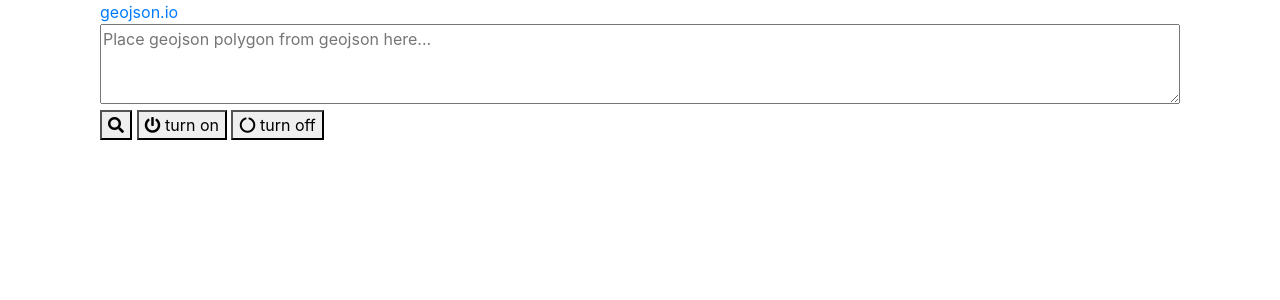
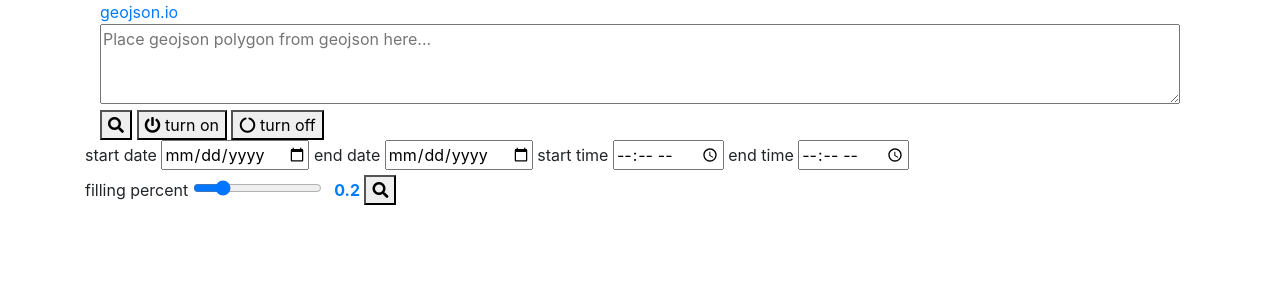
Before and after one commit to PtspluS/mongo_vls, a Flask app: page / in a window 1280 px wide. Shown: the part 62-362 px from the top of the page. Run offline with Flask 2, Linux system fonts and the light colour scheme; data that the repository does not hold is empty; some libraries are stand-ins or nearby versions.

Commit message:
Last update before evaluation

```diff
--- a/flask_server/functions.py
+++ b/flask_server/functions.py
@@ -9,7 +9,13 @@ from pymongo import MongoClient, DESCENDING
 from bson.objectid import ObjectId
 from bson import json_util
 import dateutil.parser
+from datetime import timedelta, date
 import re
+
+
+def daterange(start_date, end_date):
+    for n in range(int((end_date - start_date).days)):
+        yield start_date + timedelta(n)
 
 client = MongoClient(
     'mongodb+srv://toto:toto@cluster0.eu1pi.mongodb.net/vls?retryWrites=true&w=majority')
@@ -92,16 +98,18 @@ def get_stations():
 
 
 def get_station_with_percent_between_days_and_hours_and_the_name_of_this_function_is_too_long(start_day, end_day, start_time, end_time, percent=0.2):
-    print("NOPE")
+    start_day = date(int(start_day.split("-")[0]), int(start_day.split("-")[1]), int(start_day.split("-")[2]))
+    end_day = date(int(end_day.split("-")[0]), int(end_day.split("-")[1]), int(end_day.split("-")[2]))
+
     request = [
         {"$match":{"status": True}},  # only look for the working stations
         {"$sort": {"record_timestamp": DESCENDING}}, # sort by date
         {"$match":{    # time window to match
             "$or": [
                 # hardcoded time of two days because the worker did not work for ever
-                { "$and" : [ { "record_timestamp" : { "$lte" : dateutil.parser.parse(date+" "+ start_time + ".000Z")}} ,
-                        { "record_timestamp" : { "$gte" : dateutil.parser.parse(date+" "+ end_time +".000Z")}} ]
-                } for date in range(start_day, end_day)
+                { "$and" : [ { "record_timestamp" : { "$lte" : dateutil.parser.parse(jour.strftime("%Y-%m-%d")+" "+ end_time + ":16.683Z")}} ,
+                        { "record_timestamp" : { "$gte" : dateutil.parser.parse(jour.strftime("%Y-%m-%d")+" "+ start_time +":16.263Z")}} ]
+                } for jour in daterange(start_day, end_day)
                 ]
         }},
         {"$project":  # Calculate the total of places can be done with an index I think but meh where is the fun
@@ -122,7 +130,7 @@ def get_station_with_percent_between_days_and_hours_and_the_name_of_this_functio
                 "percent" : {"$divide": [ "$vlilles_dispo" , "$total" ]},
                 "record_timestamp" : "$record_timestamp"
     }},
-    {"$match":{"percent": {"$lte": percent} }}, # Look for the percentage
+    {"$match":{"percent": {"$lte": float(percent)} }}, # Look for the percentage
     {"$group":  # we groupe by station name in order to extract it and the time where it was at 20%
             {"_id":"$name",
             "entries" : {"$push" : {
@@ -136,7 +144,8 @@ def get_station_with_percent_between_days_and_hours_and_the_name_of_this_functio
     ]
     liste_station = collection_vlilles.aggregate(request)
     l = []
-    pprint(request)
+    # pprint(request)
     for station in liste_station:
+        # print(station)
         l.append(station["_id"])
     return l
--- a/flask_server/server.py
+++ b/flask_server/server.py
@@ -9,6 +9,10 @@ app = Flask("mongo_vls")
 @app.route('/')
 def hello_world():
     return render_template('index.html', stations=get_stations())
+
+@app.route('/js.js')
+def js():
+    return render_template('js.js')
 
 
 @app.route('/station/<stationname>',  methods=['GET', 'POST'])
@@ -52,8 +56,8 @@ def editstation(id_station):
 
 @app.route('/ultra/<startday>/<endday>/<startime>/<endtime>/<percent>')
 def ultra(startday, endday, startime, endtime, percent = 0.2):
-    #  get_station_with_percent_between_days_and_hours_and_the_name_of_this_function_is_too_long
-    return "", 204
+    stations = get_station_with_percent_between_days_and_hours_and_the_name_of_this_function_is_too_long(startday, endday, startime, endtime, percent)
+    return render_template("liste.html", liste=stations)
 
 
 if __name__ == '__main__':
--- a/flask_server/templates/index.html
+++ b/flask_server/templates/index.html
@@ -39,7 +39,25 @@
 
     <div id="toggled"  class="container " ></div>
 
+    <div id="ultra-search">
+        <label>start date</label>
+        <input type="date" name="startdate" id="startdate">
 
+        <label>end date</label>
+        <input type="date" name="enddate" id="enddate">
+
+        <label>start time</label>
+        <input type="time" name="starttime" id="starttime">
+        <label>end time</label>
+        <input type="time" name="endtime" id="endtime">
+        <br/>
+        <label>filling percent</label>
+        <input type="range" min="0" max="1" step="0.01" value="0.2" onchange="document.querySelector('#sliderval').innerHTML = this.value">
+        <span id="sliderval" class="font-weight-bold text-primary ml-2 mt-1 valueSpan">0.2</span>
+
+        <button onclick="ULTRAsearchstation();"> <i class="fas fa-search"></i> </button>
+        <div id="ultra-search-result"></div>
+    </div>
 
     <div class="modal" id="editModal" tabindex="-1">
         <div class="modal-dialog">
@@ -71,91 +89,7 @@
         </div>
       </div>
 
-    <script>
-        function searchstationSelect(){
-            if(document.getElementsByName("stations")[0].value != '...'){
-                fetch("/station/"+ document.getElementsByName("stations")[0].value).then(response =>{
-                    response.text().then(text => document.getElementById("content"). innerHTML = text);
-                })
-            }
-        }
-
-        function searchstation(){
-            if(document.getElementsByName("search")[0].value != ''){
-                fetch("/station/"+ document.getElementsByName("search")[0].value).then(response =>{
-                    response.text().then(text => document.getElementById("content"). innerHTML = text);
-                })
-            }
-        }
-        function searchstationGeo(){
-            fetch('station/geo', {
-                method: 'post',
-                headers: {
-                    'Accept': 'application/json',
-                    'Content-Type': 'application/json'
-                    },
-                body: JSON.stringify( JSON.parse('{ "geojson" :'+ document.getElementById("geojson").value +'}'))
-            }).then(response =>{
-                    response.text().then(text => document.getElementById("toggled"). innerHTML = text);
-                })
-
-        }
-
-        function togglestation(state){ // state is true or false
-            if(state != true && state != false){
-                return;
-            }
-            fetch('toggle/'+state, {
-                method: 'post',
-                headers: {
-                    'Accept': 'application/json',
-                    'Content-Type': 'application/json'
-                    },
-                body: JSON.stringify( JSON.parse('{ "geojson" :'+ document.getElementById("geojson").value +'}'))
-            }).then(response =>{
-                    response.text().then(text => document.getElementById("toggled"). innerHTML = text);
-                })
-
-        }
-
-        function editstation(object_id){
-            fetch("/getstation/"+ object_id).then(response =>{
-                    response.text().then(text => {
-                        console.log(JSON.parse(text));
-                        document.querySelector("#editstation").value = JSON.stringify(JSON.parse(text));
-                    })
-            });
-        }
-
-        function saveChanges(){
-            station = JSON.parse(document.querySelector("#editstation").value)
-            station._id = station._id["$oid"]
-            fetch('edit/'+station._id, {
-                method: 'post',
-                headers: {
-                    'Accept': 'application/json',
-                    'Content-Type': 'application/json'
-                    },
-                body: JSON.stringify( station )
-            }).then(response =>{
-                toast("Save", "done")
-            })
-        }
-
-        function toast(header, text){
-            t = document.querySelector(".toast");
-            t.querySelector(".toast-header").innerHTML = "<strong class='mr-auto'>"+header+"</strong>";
-            t.querySelector(".toast-body").innerHTML = text;
-            for (let i = 0; i < 100; i++) {
-                    setTimeout(()=>{
-                        t.style.opacity = i;
-                    }, i*5)
-                }
-                setTimeout(()=>{
-                    t.style.opacity = 0;
-                }, 2000)
-        }
-    </script>
+    <script src="js.js"></script>
 
 
 </body>
--- /dev/null
+++ b/flask_server/templates/liste.html
@@ -0,0 +1,5 @@
+<ul class="list-group">
+    {%for l in liste%}
+    <li class="list-group-item"> {{l}} </li>
+    {% endfor %}
+</ul>
```
Also changed, not shown: README.md.
